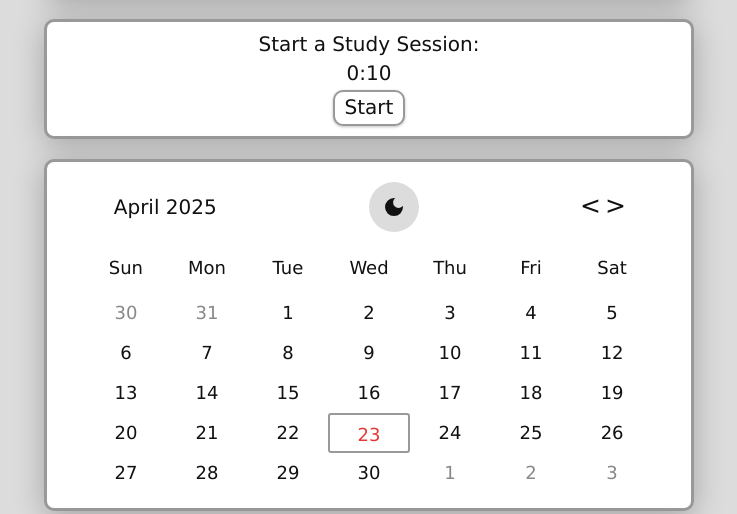
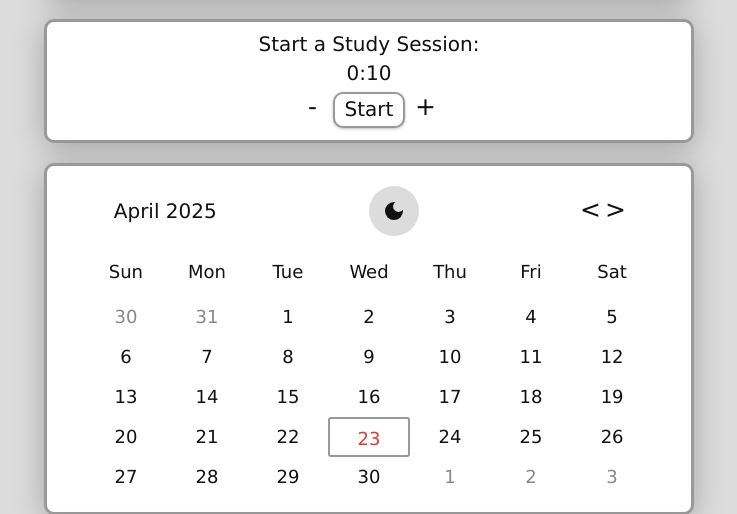
Before and after one commit to lucasleung8/studyflow, a PHP site: page /home.html in a window 1280 px wide. Shown: the part 717-1231 px from the top of the page, without its empty margins (271-1008 px from the left). Run offline with PHP 8.4, Linux system fonts and the light colour scheme.

Commit message:
Add timer buttons

```diff
--- a/css/timer.css
+++ b/css/timer.css
@@ -1,5 +1,13 @@
 #timerContainer {
     padding: 10px;
+    color: var(--font-color);
+    align-items: center;
+    justify-content: center;
+}
+
+#timerBody {
+    display: flex;
+    flex-direction: row;
     color: var(--font-color);
     align-items: center;
     justify-content: center;
--- a/home.html
+++ b/home.html
@@ -66,8 +66,12 @@ Created by Raymond, Aiden, and Lucas for COMPSCI 1XD3 at McMaster University.
         <div id="timerHeader">
             <h2>Start a Study Session:</h2>
         </div>
-        <h3 id="timer">0:10</h3>
-        <input id="timer_button" class="button" type="submit" value="Start">
+            <h3 id="timer">0:10</h3>
+        <div id="timerBody">
+            <button id="" class="monthNav">-</button>
+            <input id="timer_button" class="button" type="submit" value="Start">
+            <button id="" class="monthNav">+</button>
+        </div>
     </div>
 
     <div id="calendarContainer" class="container">
```
